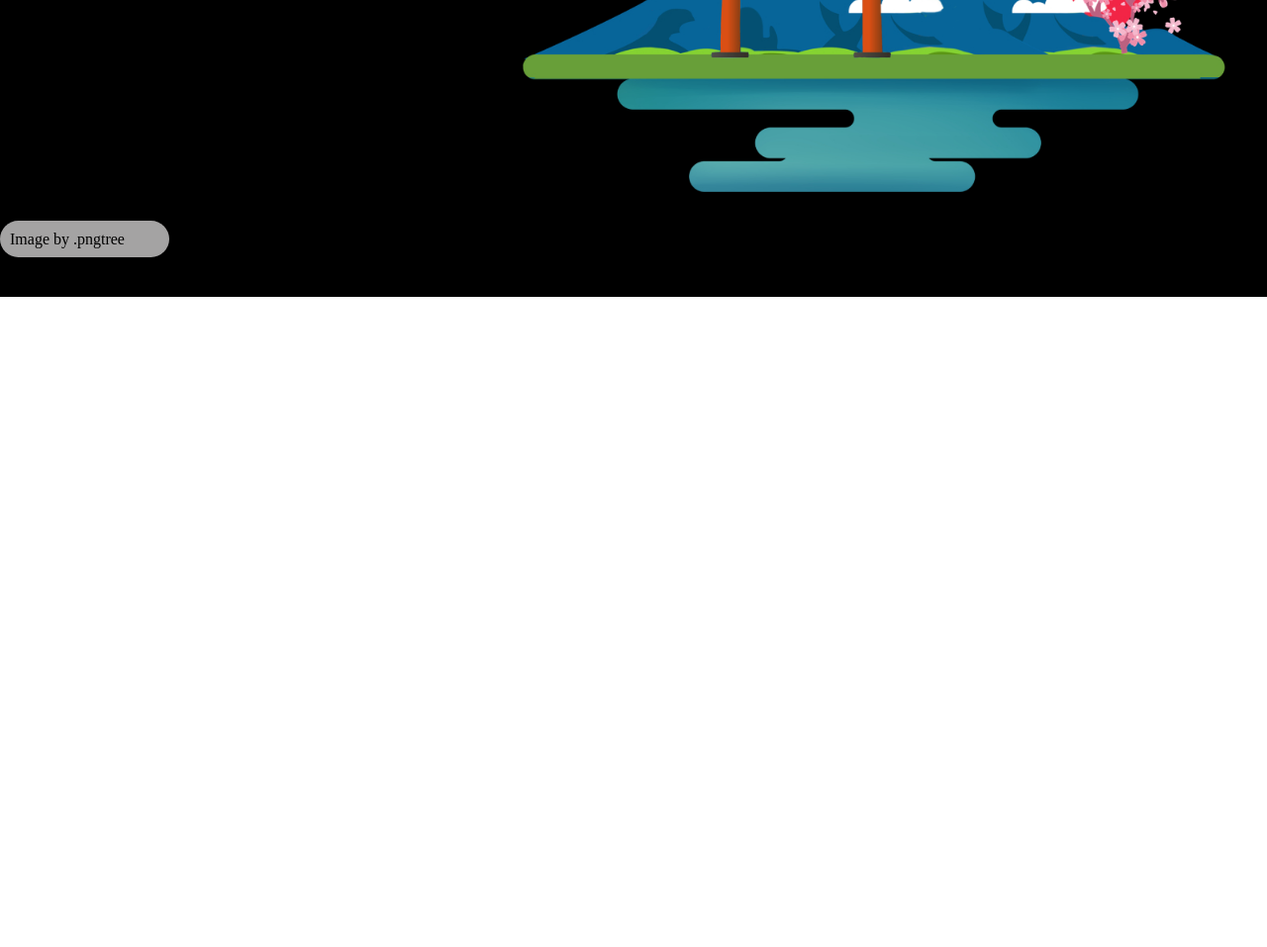
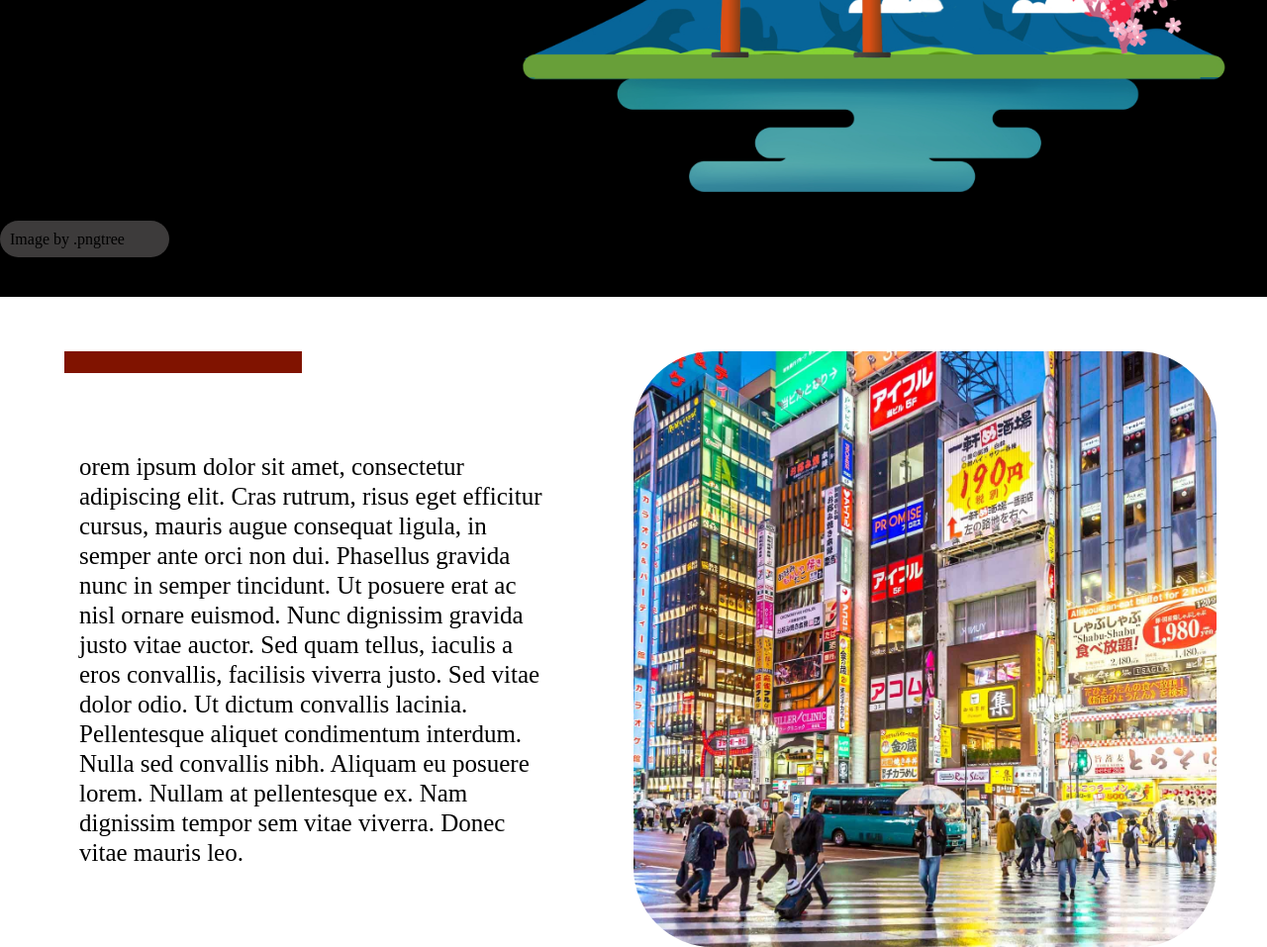
Before and after one commit to NicolasVilmes/Japan, a plain HTML site: page index.html in a window 1280 px wide. Shown: the part 504-1461 px from the top of the page at 99% size. Before the commit the page ends 804 px from the top, so only its background shows below. Drawn offline with nearby package versions, Linux system fonts and the light colour scheme.

Commit message:
socio area start

```diff
--- a/assets/css/style.css
+++ b/assets/css/style.css
@@ -6,6 +6,14 @@
     margin: 0%;
       padding: 0%;
       font-family: jetbrains mono;
+}
+
+.bar{
+  width: 15rem;
+  height: 22px;
+  background-color: #801300;
+  margin-top: 55px;
+  margin-left: 65px;
 }
 
 .banner{
@@ -27,10 +35,38 @@
 }
 
 .origin{
-  background-color: rgb(164, 163, 163);
+  background-color: rgb(61, 59, 59);
   padding: 10px;
   padding-right: 45px;
   margin-left: 55;
   border-radius: 75px;
   display: inline;
 }
+
+.sociopolitical{
+  display: grid;
+  grid-template-columns: repeat(2, 1fr);
+  background-color: transparent;
+}
+
+.socio-text{
+ padding: 5rem;
+}
+
+.socio-text span{
+  font-size: 25px;
+    line-height: 30px;
+    margin-bottom: 30px;
+}
+
+.socio-img{
+  grid-column: 2/3;
+  grid-row: 1/3;
+  background-image: url(../Images/japan\ streets.jpg );
+  padding: 100px;
+  margin-right: 51px;
+  margin-top: 55px;
+  border-radius: 5rem;
+  background-size: cover;
+  background-position: center;
+}
--- a/index.html
+++ b/index.html
@@ -31,7 +31,17 @@
     <h1> CURIOSITIES <br/> ABOUT</h1>
     <div class="origin">
     <span> Image by <a href="https://pt.pngtree.com/freepng/cartoon-japanese-tourist-elements-combination_4145423.html">.pngtree</a>  </span>
-    </section>
     </div>
+  </section>
+  <section class="sociopolitical">
+    <div class="bar"></div>
+    <div class="socio-text">
+      <span>orem ipsum dolor sit amet, consectetur adipiscing elit. Cras rutrum, risus eget efficitur cursus, mauris augue consequat ligula, in semper ante orci non dui. Phasellus gravida nunc in semper tincidunt. Ut posuere erat ac nisl ornare euismod.
+         Nunc dignissim gravida justo vitae auctor. Sed quam tellus, iaculis a eros convallis, facilisis viverra justo. Sed vitae dolor odio. Ut dictum convallis lacinia. Pellentesque aliquet condimentum interdum. Nulla sed convallis nibh. Aliquam eu posuere lorem.
+          Nullam at pellentesque ex. Nam dignissim tempor sem vitae viverra. Donec vitae mauris leo.
+</span>
+    </div>
+<div class="socio-img"></div>
+  </section>
 </body>
 </html>
```
Also changed, not shown: assets/Images/japan streets.jpg (added).
